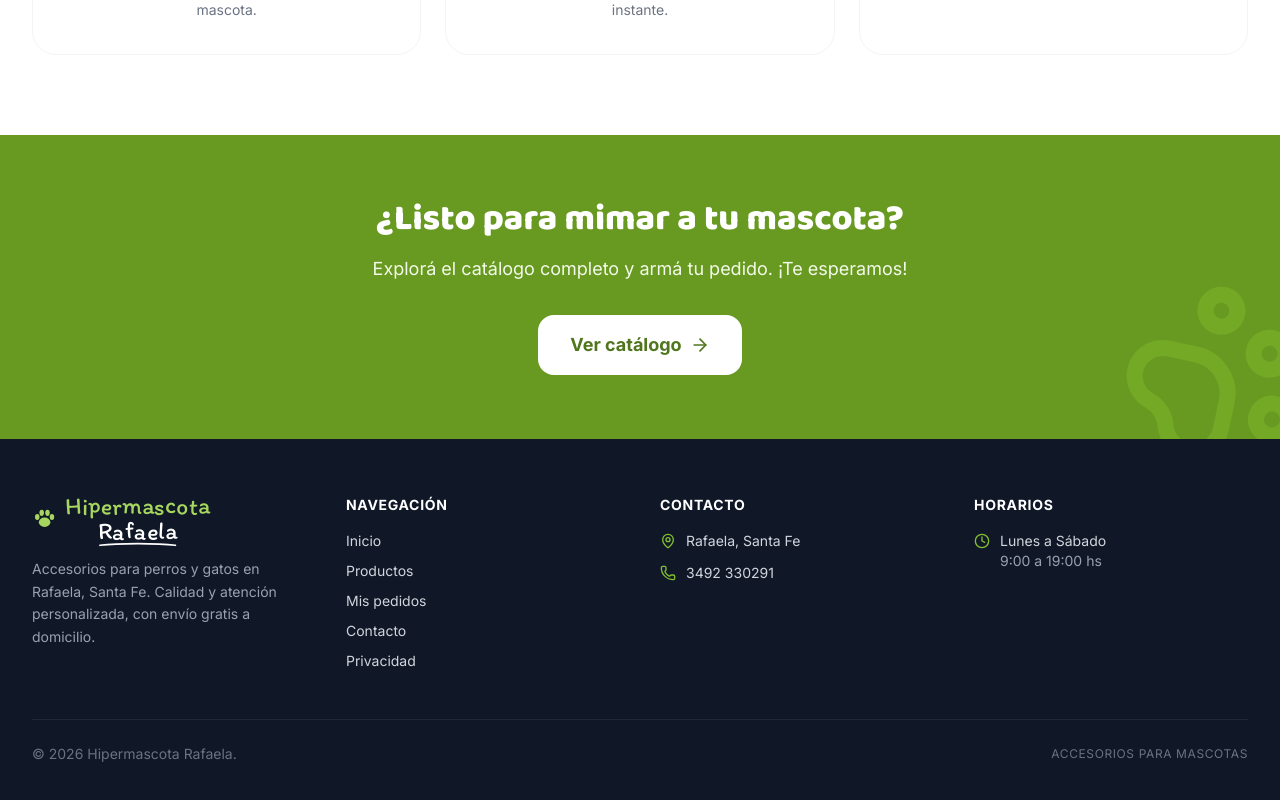
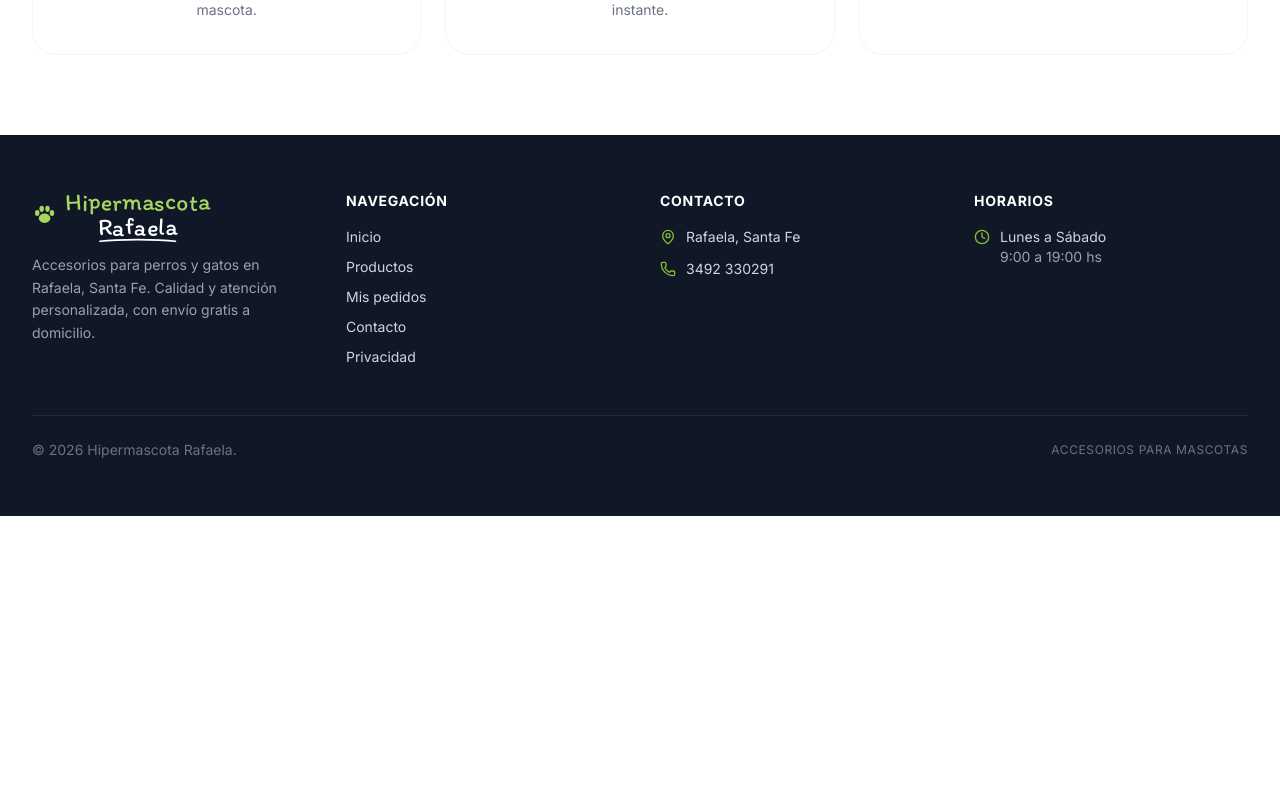
Before and after one commit to hipermascotarafaelaweb/hipermascotarafaelaweb, a Next.js app: page / in a window 1280 px wide. Shown: the part 1065-1865 px from the top of the page. After the commit the page ends 1581 px from the top, so only its background shows below. Built offline with nearby package versions, Linux system fonts and the light colour scheme; no server answers; the database is empty.

Commit message:
feat: remove final CTA section from homepage
https://claude.ai/code/session_01XFZ9UsPXpVb9BYbbMbcFrs

```diff
--- a/src/app/page.tsx
+++ b/src/app/page.tsx
@@ -83,25 +83,6 @@ export default function HomePage() {
         </div>
       </section>
 
-      {/* CTA Final */}
-      <section className="bg-brand-600 relative overflow-hidden">
-        <PawPrint className="absolute -bottom-8 -right-8 w-48 h-48 text-brand-500/40 rotate-12" />
-        <div className="max-w-4xl mx-auto px-4 sm:px-6 lg:px-8 py-16 text-center relative">
-          <h2 className="text-3xl md:text-4xl font-extrabold text-white mb-4 font-logo">
-            ¿Listo para mimar a tu mascota?
-          </h2>
-          <p className="text-brand-50 text-lg mb-8 max-w-xl mx-auto">
-            Explorá el catálogo completo y armá tu pedido. ¡Te esperamos!
-          </p>
-          <Link
-            href="/productos"
-            className="inline-flex items-center gap-2 bg-white text-brand-700 font-bold px-8 py-4 rounded-2xl text-lg hover:bg-brand-50 transition-colors"
-          >
-            Ver catálogo
-            <ArrowRight className="w-5 h-5" />
-          </Link>
-        </div>
-      </section>
     </>
   );
 }
```
